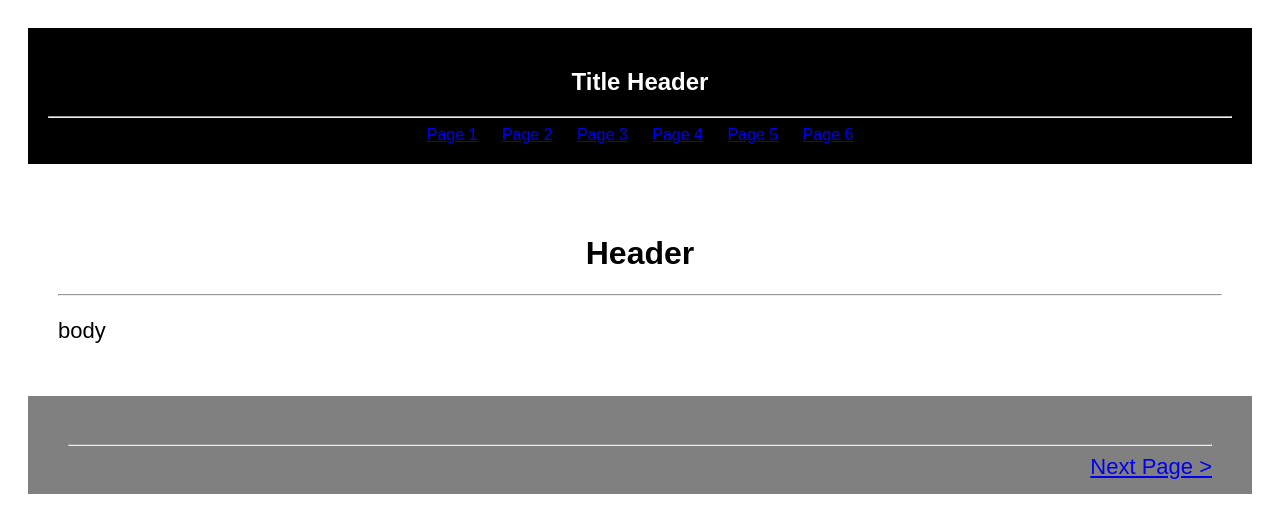
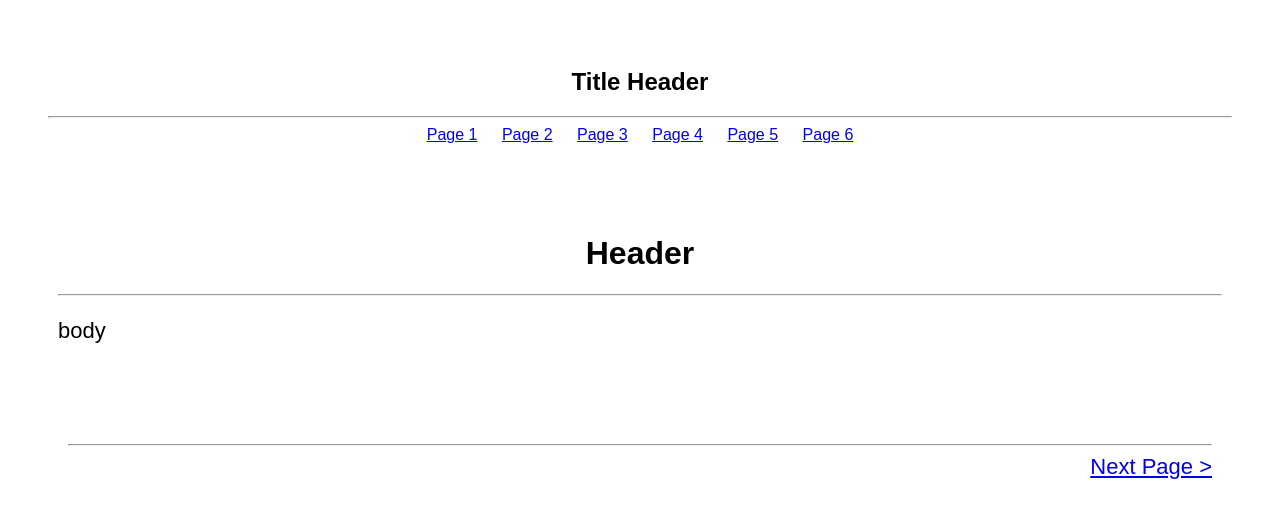
Before and after one commit to Shawnchristopherr/test, a plain HTML site: page index.html in a window 1280 px wide. Drawn offline with Linux system fonts and the light colour scheme.

Commit message:
Update styles.css

```diff
--- a/styles.css
+++ b/styles.css
@@ -1,15 +1,15 @@
 body {
-    background-color: white;
+
     padding: 20px;
     font-family: Arial, Helvetica, sans-serif;
 }
 
 .header{
-    background: black;
+
     text-align: center;
     padding: 20px;
     font-family: Arial, Helvetica, sans-serif;
-    color: white;
+
 }
 
 .header a {
@@ -19,7 +19,7 @@ body {
 }
 
 .footer{
-    background: grey;
+
     text-align: center;
     padding: 40px;
     font-family: Arial, Helvetica, sans-serif;
@@ -38,7 +38,7 @@ body {
 }
 
 .contents{
-    background-color: white;
+
     padding: 30px;
     margin-top: 20px;
 }
```
